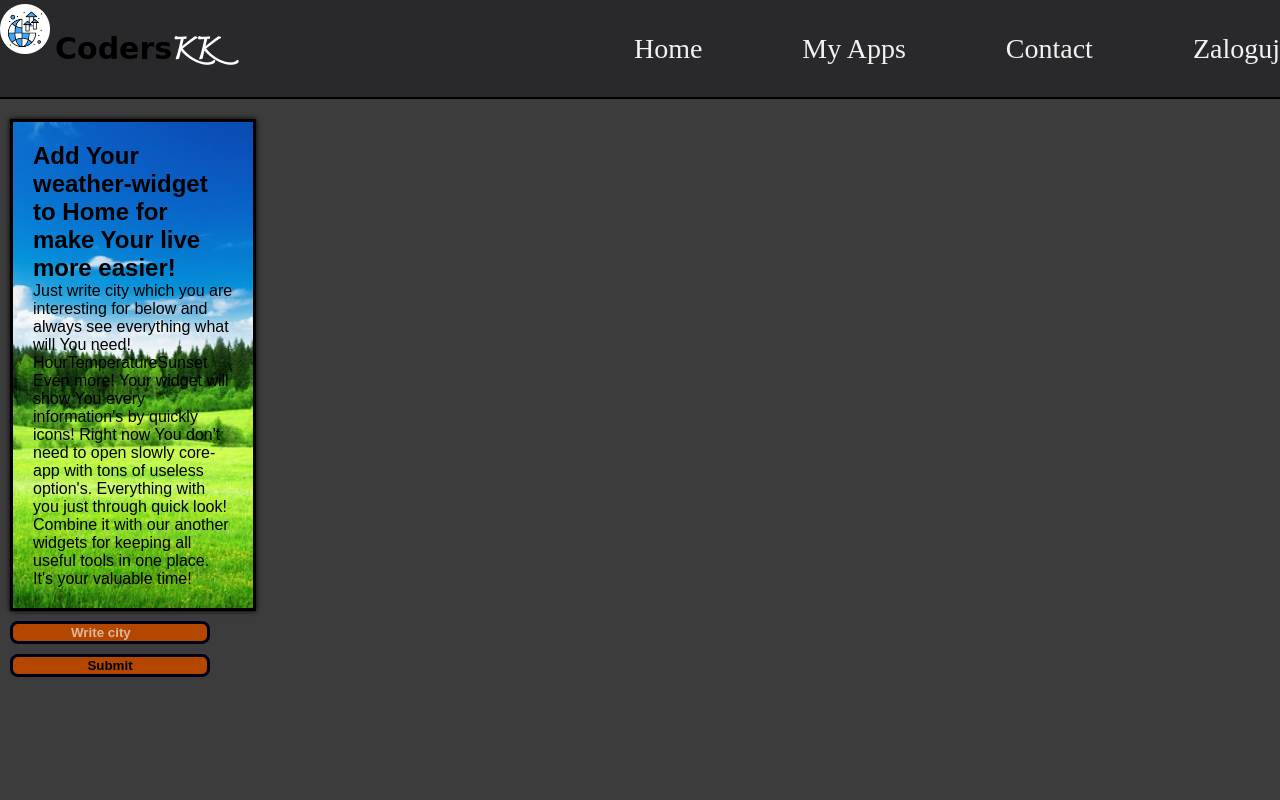
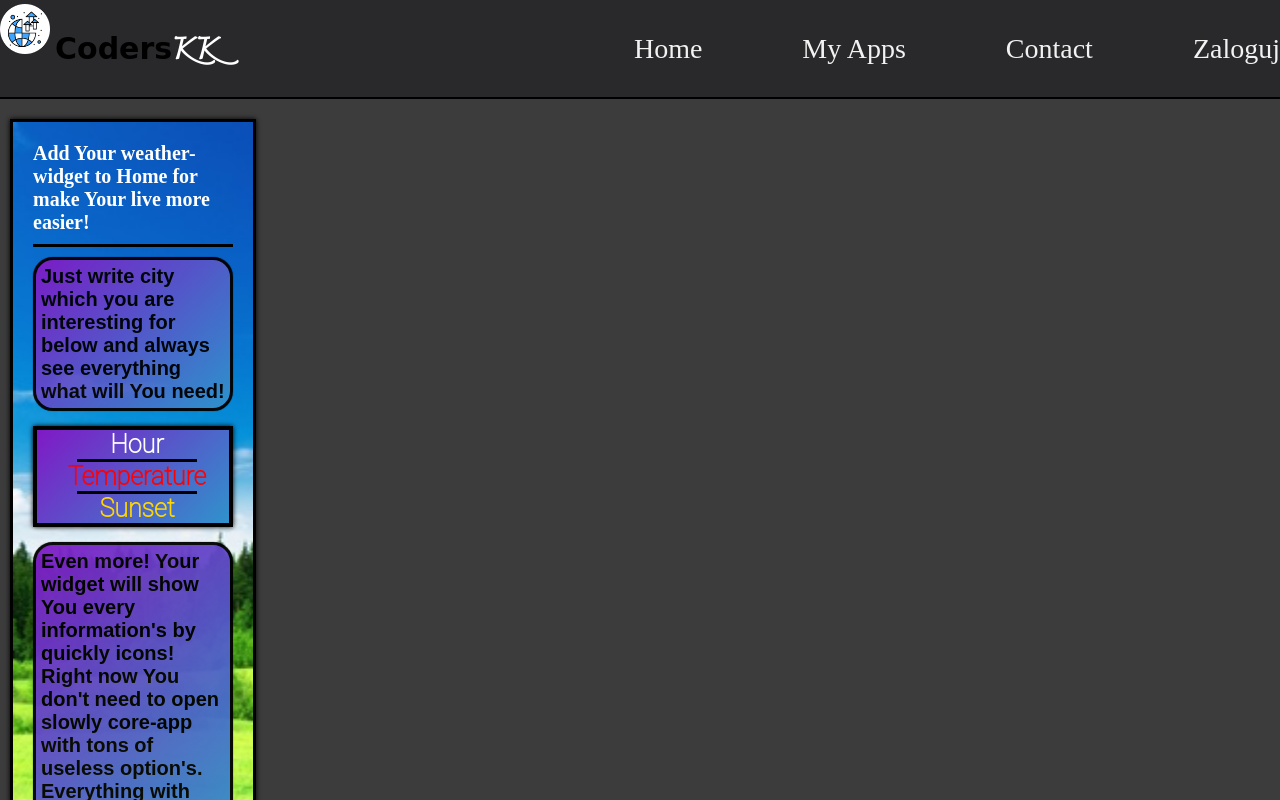
Before and after one commit to Konradk7/react-global-app, a React (Create React App) app: page / in a window 1280 px wide. Built offline with nearby package versions, Linux system fonts and the light colour scheme.

Commit message:
add styles to text-form

```diff
--- a/src/components/WeatherForm.js
+++ b/src/components/WeatherForm.js
@@ -5,15 +5,21 @@ function WeatherForm({value, change, submit}) {
 
         <form onSubmit={submit} className="weather-form">
             <div className="weather-form-container">
-                <h2 className="weather-form-container__title"> Add Your weather-widget to Home for make Your live more easier!</h2>
-                <p> Just write city which you are interesting for below and always see everything what will You need!</p>
-                <span>Hour</span>
-                <span>Temperature</span>
-                <span>Sunset</span>
-                <p>Even more! Your widget will show You every information's by quickly icons! Right now You don't need to open slowly
+                <h2 className="weather-form-container__title"> Add Your weather-widget to Home for make Your live more
+                    easier!</h2>
+                <p className="weather-form-container__text"> Just write city which you are interesting for below and
+                    always see everything what will You need!</p>
+                <ul className="weather-form-container__list">
+                    <li className="weather-form-container__list-element">Hour</li>
+                    <li className="weather-form-container__list-element">Temperature</li>
+                    <li className="weather-form-container__list-element">Sunset</li>
+                </ul>
+                <p className="weather-form-container__text">Even more! Your widget will show You every information's by
+                    quickly icons! Right now You don't need to open slowly
                     core-app with tons of useless option's. Everything with you just through quick look!
                 </p>
-                <p>Combine it with our another widgets for keeping all useful tools in one place. It's your valuable time!</p>
+                <p className="weather-form-container__footer">Combine it with our another widgets for keeping all useful tools in one place. It's your valuable
+                    time!</p>
             </div>
             <input
                 type="text"
--- a/src/sass/common/_colors.scss
+++ b/src/sass/common/_colors.scss
@@ -1,6 +1,7 @@
 $color-border-app-boxes: rgb(15, 15, 25);
 $color-shadow-app-boxes: rgb(13, 13, 13);
 $color-error-message: rgb(255, 0, 0, 0.7);
+
 
 $color-header-logo: black;
 $color-header-logo_elements: white;
--- a/src/sass/components/_WeatherForm.scss
+++ b/src/sass/components/_WeatherForm.scss
@@ -26,11 +26,73 @@
     background-repeat: no-repeat;
     background-size: cover;
     background-position: center;
-    width: 200px;
-    box-shadow: 0 0 5px 0 black;
-    padding: 20px;
-    margin-top: 10px;
-    border: 3px solid black;
+    width: toRem(200);
+    box-shadow: 0 0 toRem(5) 0 black;
+    padding: toRem(20);
+    margin-top: toRem(10);
+    border: toRem(3) solid black;
+
+    &__title {
+      color: white;
+      font-weight: bolder;
+      font-size: toRem(20);
+      border-bottom: toRem(3) solid black;
+      margin-bottom: toRem(10);
+      padding-bottom: toRem(10);
+      font-family: "Abyssinica SIL";
+
+    }
+
+    &__text {
+      font-weight: bold;
+      font-size: toRem(20);
+      background-image: $color-weather-container;
+      border: toRem(3) solid black;
+      box-shadow: 0 0 toRem(1) 0 black;
+      margin: toRem(10) 0;
+      padding: toRem(5);
+      border-radius: toRem(20);
+      opacity: 95%;
+      color: black;
+    }
+    &__footer{
+      font-size: toRem(20);
+      background: rgba(112,255,129,0.65);
+      //font-weight: normal;
+      opacity: 90%;
+      border-radius: toRem(20);
+      padding: toRem(5);
+    }
+    &__list {
+      background: $color-weather-container;
+      border: toRem(4) solid black;
+      box-shadow: 0 0 toRem(5) 0 black;
+      margin: toRem(15) 0;
+
+
+      &-element {
+        list-style: none;
+        font-weight: bolder;
+        font-size: toRem(25);
+        border-bottom: toRem(3) solid black;
+        width: toRem(120);
+        display: flex;
+        justify-content: center;
+        font-family: "Roboto Thin";
+        &:first-child{
+          color: white;
+        }
+        &:nth-child(2){
+          color: red;
+        }
+        &:last-child {
+          border: none;
+          color: gold;
+        }
+
+
+      }
+    }
   }
 
   &__input-text {
```
